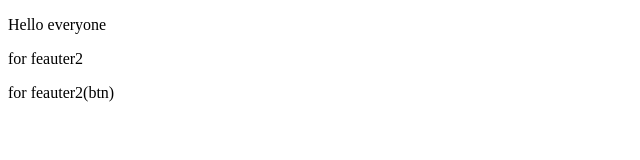
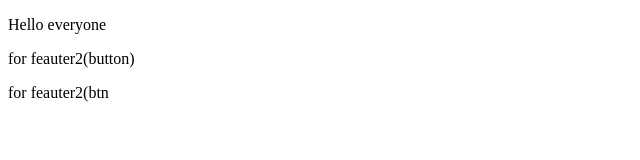
Before and after one commit to shravanyadav28/localrepo, a plain HTML site: page index.html in a window 1280 px wide. Shown: the full height of the page, 0-640 px from the left. Drawn offline with Linux system fonts and the light colour scheme.

Commit message:
Add buttton

```diff
--- a/index.html
+++ b/index.html
@@ -6,7 +6,7 @@
 </head>
 <body>
 <p>Hello everyone</p>
-<p>for feauter2</p>
-<p>for feauter2(btn)</p>
+<p>for feauter2(button)</p>
+<p>for feauter2(btn</p>
 </body>
 </html>
```
